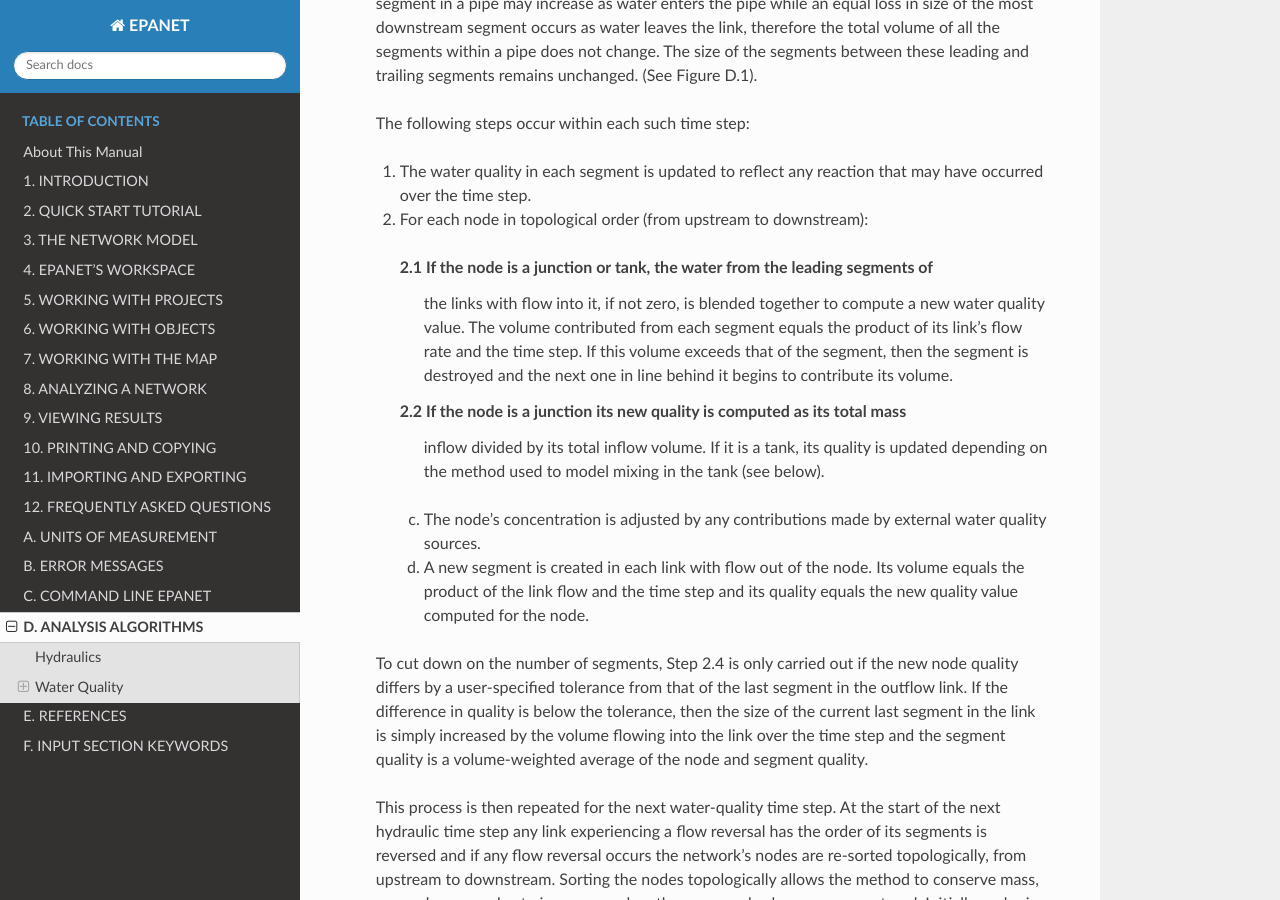
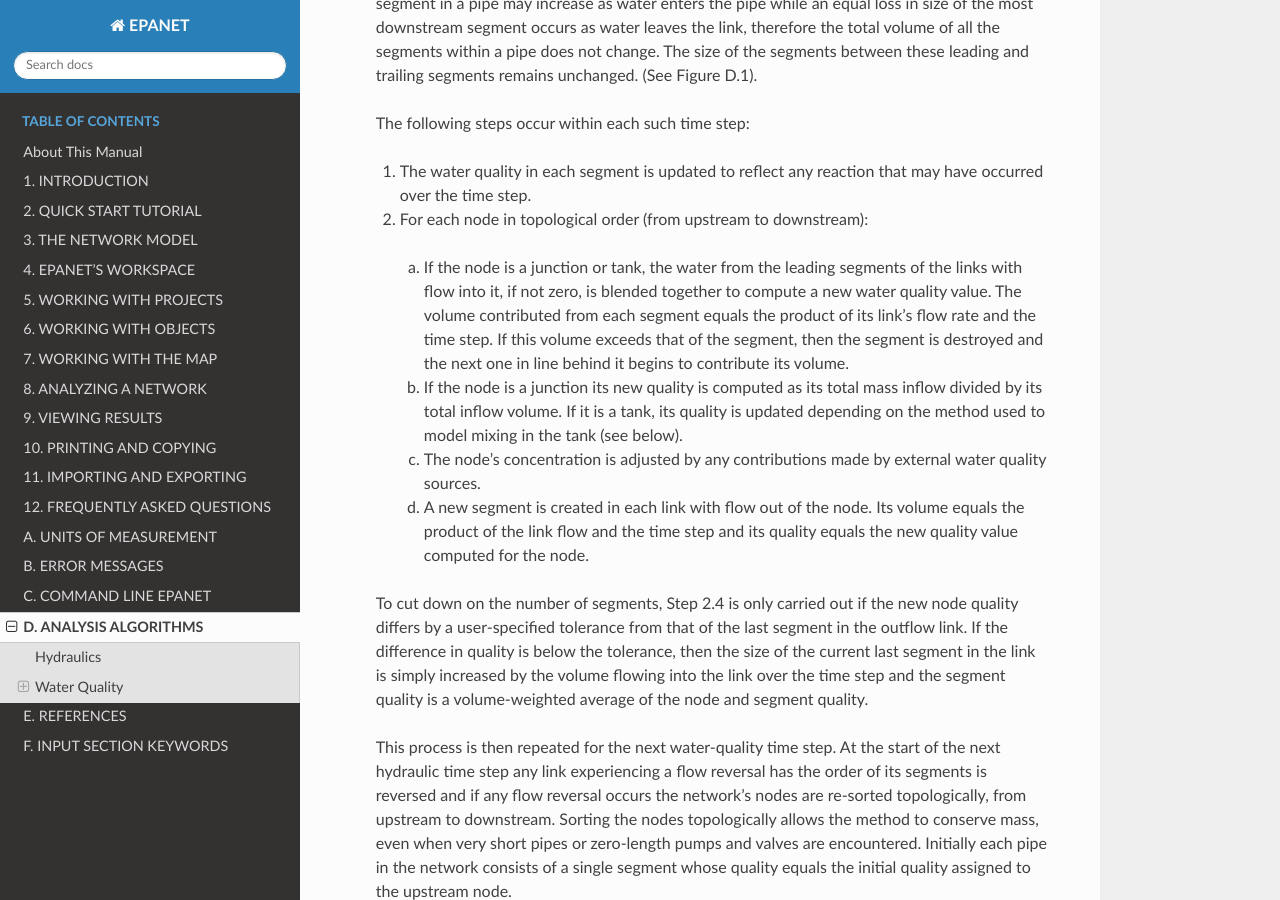
Before and after one commit to USEPA/epanet-manual, a Sphinx documentation site: the page built from docs/D_analysis_algorithms.rst, in a window 1280 px wide and 900 px high, scrolled down 10946 px. Built offline with Sphinx 7.4.7 and the Read the Docs theme 2.0.0, drawn with Linux system fonts in a browser that asks for light colours.

Commit message:
Signed-off-by: fengshang1972 <51705206+fengshang1972@users.noreply.github.com>

```diff
--- a/docs/D_analysis_algorithms.rst
+++ b/docs/D_analysis_algorithms.rst
@@ -611,16 +611,16 @@ Lagrangian Transport Algorithm
 
   2. For each node in topological order (from upstream to downstream):
 
-    2.1 If the node is a junction or tank, the water from the leading segments of
-        the links with flow into it, if not zero, is blended together to compute a new
-        water quality value. The volume contributed from each segment equals the
-        product of its link’s flow rate and the time step. If this volume exceeds
-        that of the segment, then the segment is destroyed and the next one in line
-        behind it begins to contribute its volume.
+    a. If the node is a junction or tank, the water from the leading segments of
+       the links with flow into it, if not zero, is blended together to compute a new
+       water quality value. The volume contributed from each segment equals the
+       product of its link’s flow rate and the time step. If this volume exceeds
+       that of the segment, then the segment is destroyed and the next one in line
+       behind it begins to contribute its volume.
 
-    2.2 If the node is a junction its new quality is computed as its total mass
-        inflow divided by its total inflow volume. If it is a tank, its quality is
-        updated depending on the method used to model mixing in the tank (see below).
+    b. If the node is a junction its new quality is computed as its total mass
+       inflow divided by its total inflow volume. If it is a tank, its quality is
+       updated depending on the method used to model mixing in the tank (see below).
 
     c. The node’s concentration is adjusted by any contributions made by
        external water quality sources.
```
